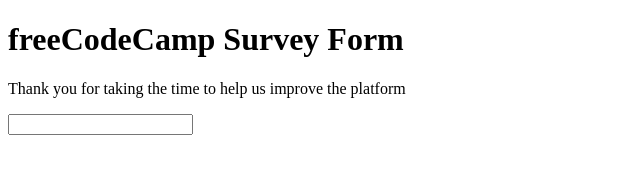
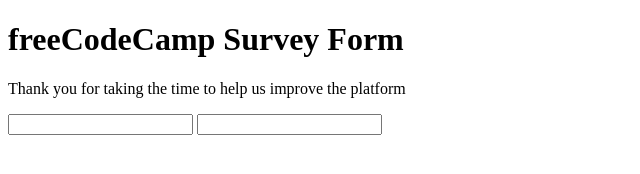
Before and after one commit to mohapakram/Survey-Form, a plain HTML site: page index.html in a window 1280 px wide. Shown: the whole page, without its empty margins (0-640 px from the left). Drawn offline with Linux system fonts and the light colour scheme.

Commit message:
I added email input element

```diff
--- a/index.html
+++ b/index.html
@@ -13,6 +13,7 @@
     </p>
     <form id="survey-form">
       <input type="text" id="name" />
+        <input type="email" required id="email" />
     </form>
     <script src="https://cdn.freecodecamp.org/testable-projects-fcc/v1/bundle.js"></script>
 
```
